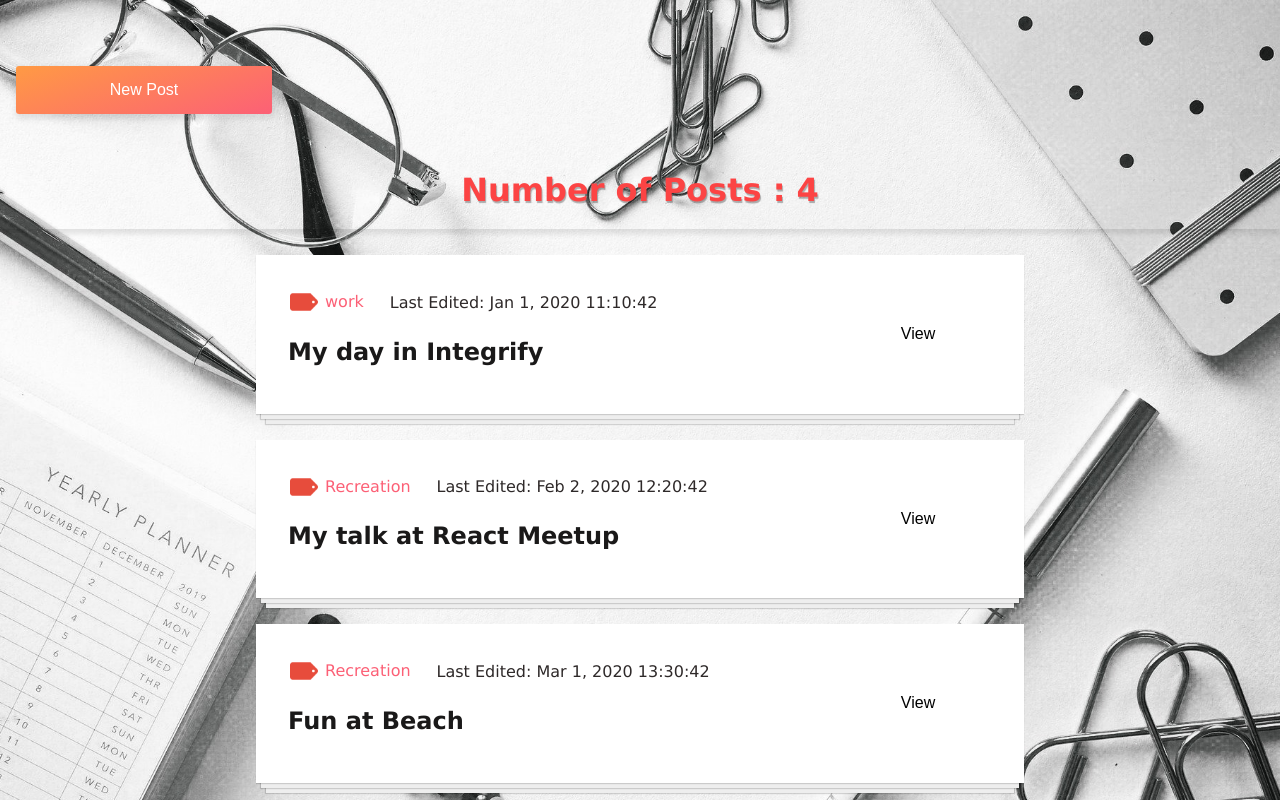
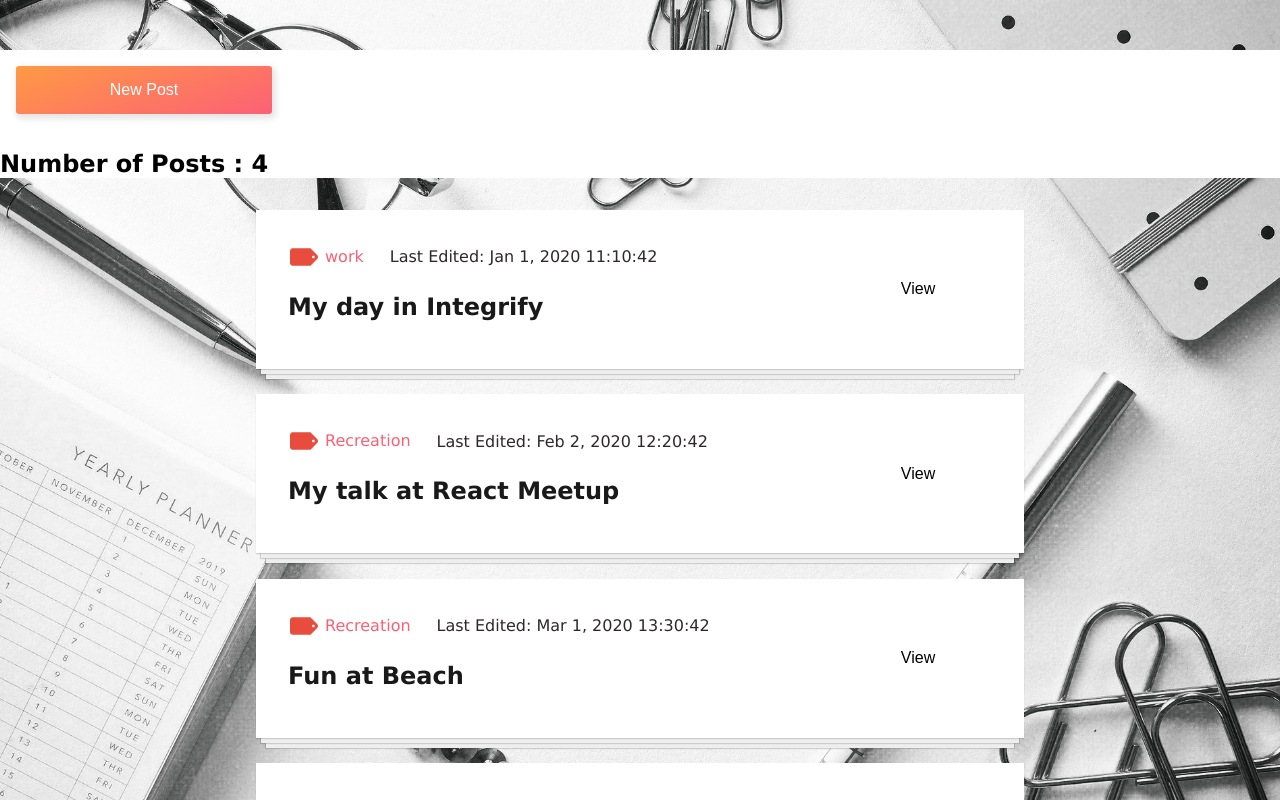
Before and after one commit to rmahato64/react-route, a React (Create React App) app: page / in a window 1280 px wide. Shown: the top 800 px of the page. Built offline with nearby package versions, Linux system fonts and the light colour scheme.

Commit message:
ziziizzi

```diff
--- a/src/components/Posts.js
+++ b/src/components/Posts.js
@@ -7,12 +7,20 @@ const Posts = ({posts,deletePost,editPost}) => {
         <Post key = {post.id} post = {post} deletePost = {deletePost} editPost = {editPost}/>))
 
         return (
-            <div >
-                <Link to = '/newpost'><button className='addPost-btn'>New Post</button></Link>
-                <h1>Number of Posts : {posts.length}</h1>
-                <div className='all-post-container'>
-                {postsList}
+            <div>
+                <div className="header">
+                 <div className="header-wrapper">
+                    <Link to = '/newpost'><button className='addPost-btn'>New Post</button></Link>
+                    <h2>Number of Posts : {posts.length}</h2>
                 </div>
+                </div>
+
+
+
+                    <div className='all-post-container'>
+                    {postsList}
+                    </div>
+
             </div>
         )
 
--- a/src/index.css
+++ b/src/index.css
@@ -37,7 +37,15 @@ button, input {
     justify-content: center;
 } */
 
+.header{
+    background-color: white;
 
+}
+.header-wrapper {
+width: 100%;
+
+
+}
 .post-container {
     background: white;
     margin: 2% 20%;
@@ -440,6 +448,7 @@ h2 {
   .addPost-btn {
       width: 20%;
       margin: 1rem;
+      z-index: 1;
   }
 
   .deleteBtn:hover,
```
